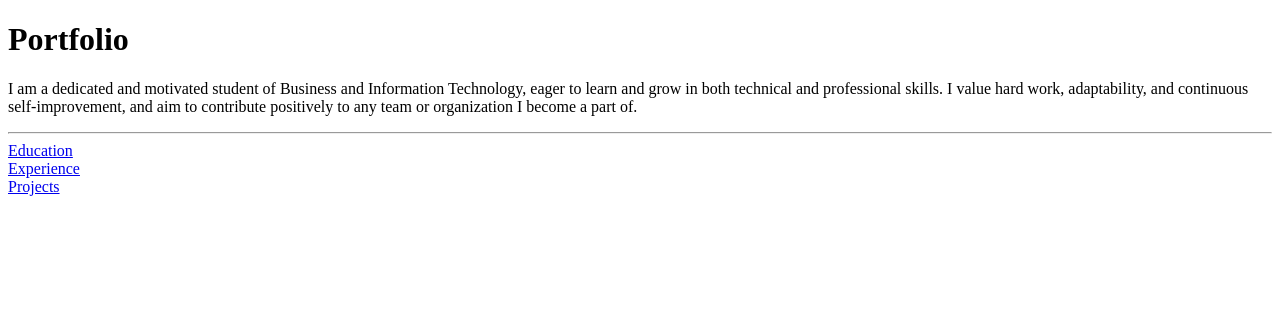
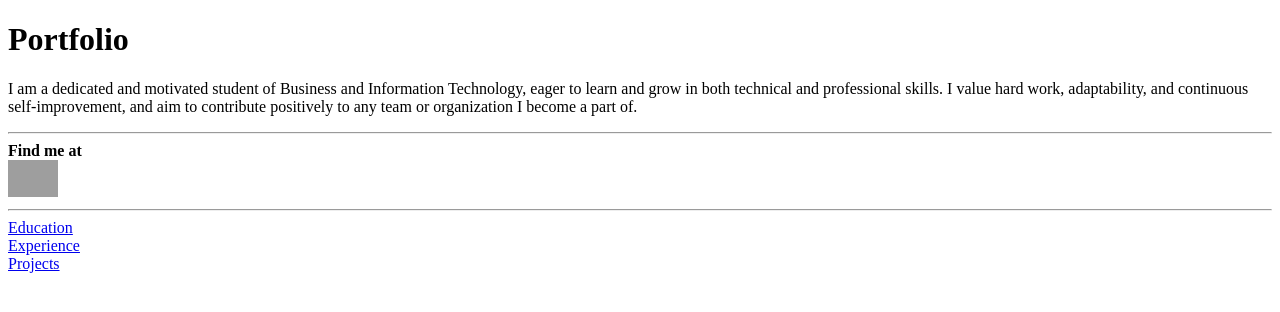
Before and after one commit to IffatMaab0/WebDevelopment, a plain HTML site: page portfolio/index.html in a window 1280 px wide. Drawn offline with Linux system fonts and the light colour scheme; grey boxes are pictures that could not be loaded.

Commit message:
modified

```diff
--- a/portfolio/index.html
+++ b/portfolio/index.html
@@ -9,6 +9,16 @@
     <h1>Portfolio </h1>
     <p>I am a dedicated and motivated student of Business and Information Technology, eager to learn and grow in both technical and professional skills. I value hard work, adaptability, and continuous self-improvement, and aim to contribute positively to any team or organization I become a part of.</p>
     <hr>
+    <b>Find me at</b>
+    <br>
+    <a href="https://github.com/IffatMaab0">
+        <img
+           src="https://encrypted-tbn0.gstatic.com/images?q=tbn:ANd9GcRZ99rRvsvKE2qN5gcmN-sSogA2NMkO2eg3qcUVR_eC9vl4tyO_p17yZiwgtaVvdh1lhgo&usqp=CAU"
+           alt="github"
+           width="50"
+    /></a>
+
+    <hr>
     <a href="/portfolio/Education.html">Education</a>
     <br>
     <a href="/portfolio/experience.html">Experience</a>
```
Also changed, not shown: portfolio/Education.html (+3 -3 lines), portfolio/experience.html (+3 -4 lines).
